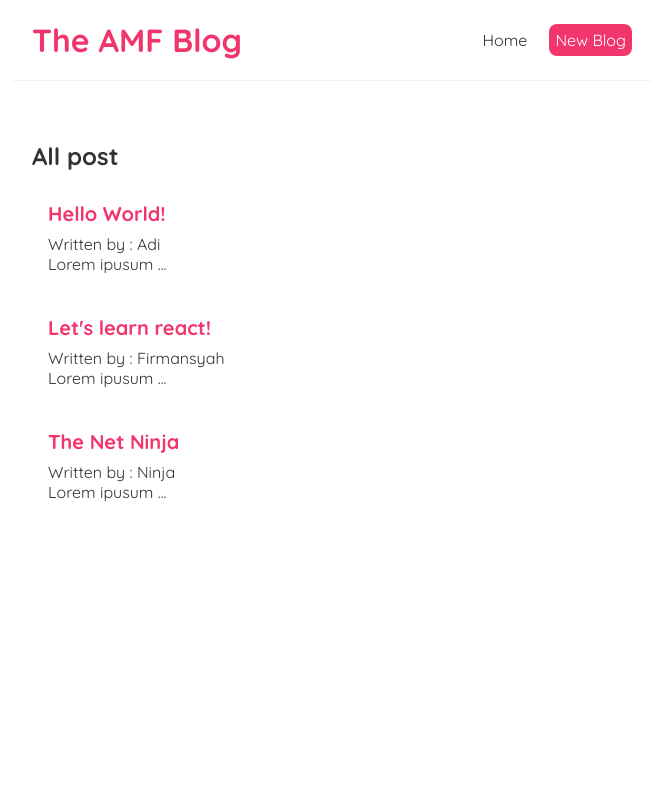
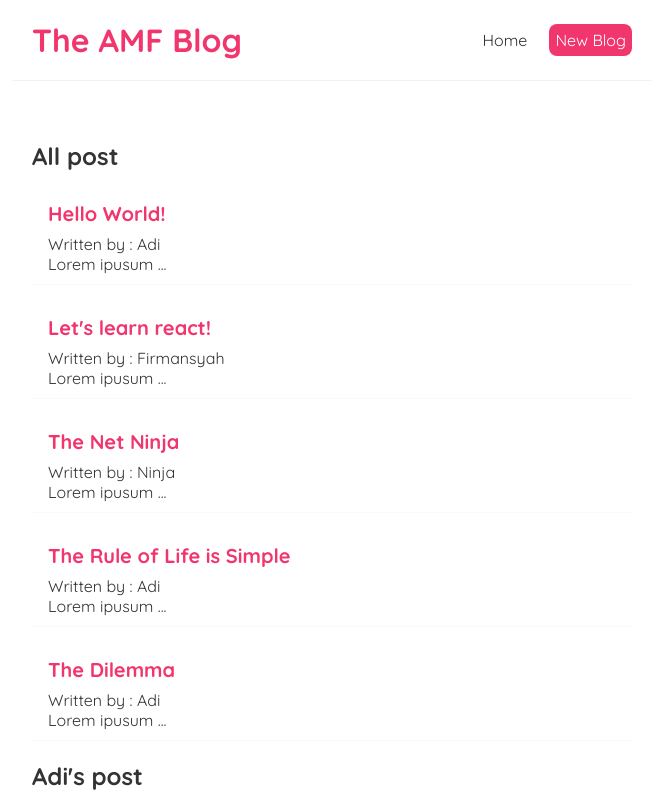
Before and after one commit to hidayahapriliansyah/belajar-react-netninja-project, a React (Create React App) app: page / in a window 1280 px wide. Shown: the top 800 px of the page, without its empty margins (308-971 px from the left). Built offline with nearby package versions, Linux system fonts and the light colour scheme.

Commit message:
reusing component

```diff
--- a/src/Home.js
+++ b/src/Home.js
@@ -18,6 +18,8 @@ const Home = (props) => {
     { title: "Hello World!", body: "Lorem ipusum ... ", author: "Adi", id: 1 },
     { title: "Let's learn react!", body: "Lorem ipusum ... ", author: "Firmansyah", id: 2 },
     { title: "The Net Ninja", body: "Lorem ipusum ... ", author: "Ninja", id: 3 },
+    { title: "The Rule of Life is Simple", body: "Lorem ipusum ... ", author: "Adi", id: 4 },
+    { title: "The Dilemma", body: "Lorem ipusum ... ", author: "Adi", id: 5 },
   ]);
 
   return (
@@ -30,6 +32,7 @@ const Home = (props) => {
       <button onClick={handleClick}>Click Me Change Name</button>
       <button onClick={(e) => handleClickAgain('Hidayah', e)}>Click Me Again</button> */}
       <BlogLists blogs={blogs} title="All post" />
+      <BlogLists blogs={blogs.filter((blog) => blog.author === 'Adi' )} title="Adi's post" />
     </section>
   );
 };
```
